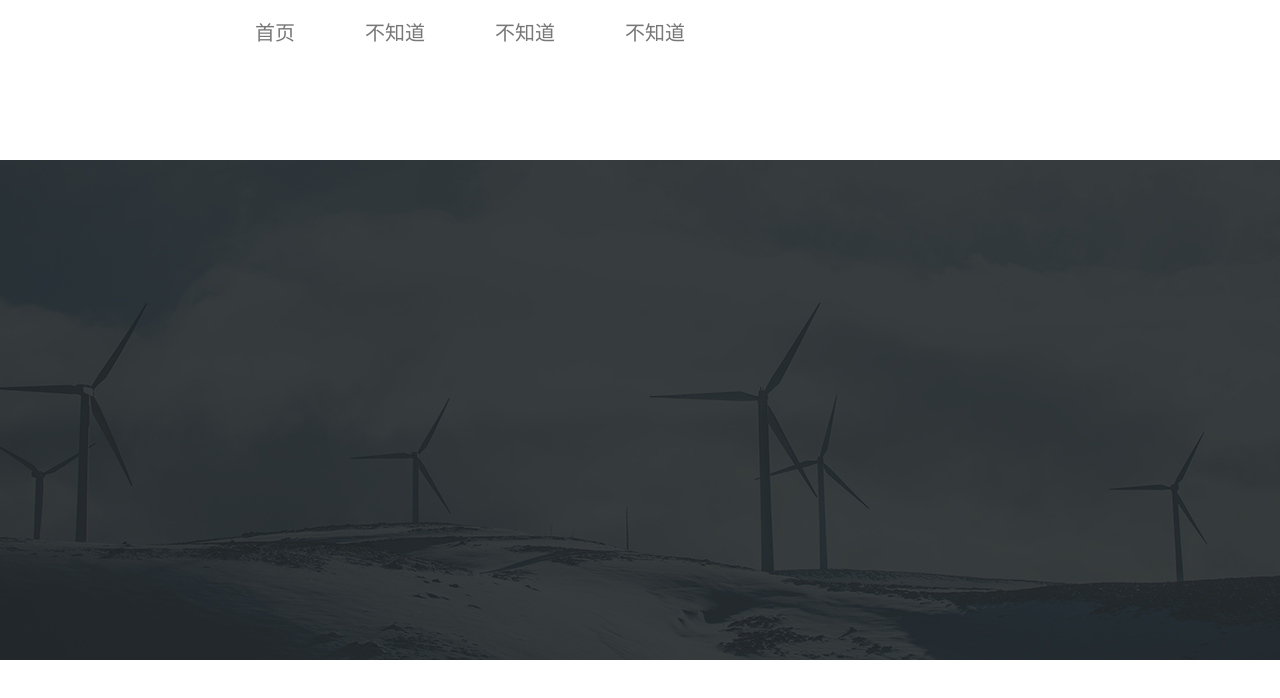
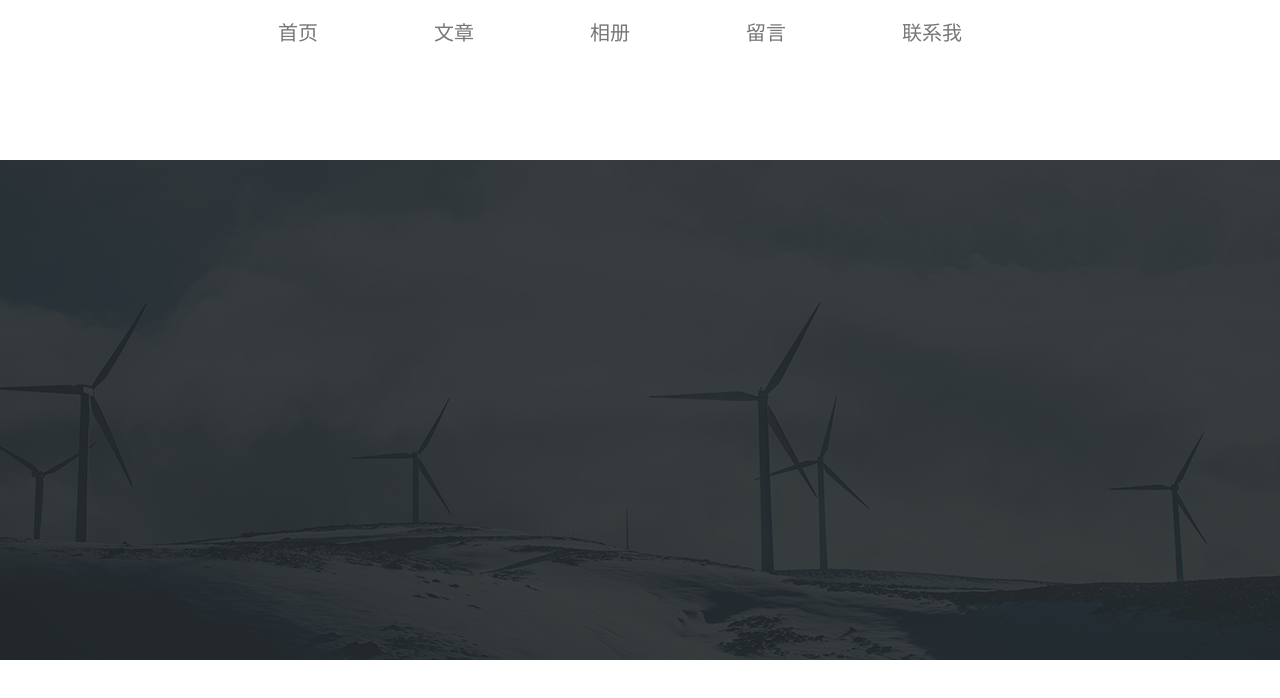
Before and after one commit to jinayao/blog, a Vue app in the folder blog_pre/: page /home in a window 1280 px wide. Shown: the top 698 px of the page. Built offline with nearby package versions, Linux system fonts and the light colour scheme.

Commit message:
导航栏

```diff
--- a/blog_pre/src/components/HeaderNav/HeaderNav.vue
+++ b/blog_pre/src/components/HeaderNav/HeaderNav.vue
@@ -1,17 +1,8 @@
 <template>
   <div class="nav">
     <ul>
-      <li>
-        <a href="#">首页</a>
-      </li>
-      <li>
-        <a href="#">不知道</a>
-      </li>
-      <li>
-        <a href="#">不知道</a>
-      </li>
-      <li>
-        <a href="#">不知道</a>
+      <li v-for="(item,index) in menu" :key="index">
+        <router-link :to="item.path">{{item.name}}</router-link>
       </li>
     </ul>
   </div>
@@ -19,7 +10,8 @@
 
 <script>
 export default {
-  name: "nav"
+  name: "nav",
+  props:["menu"]
 };
 </script>
 
@@ -29,7 +21,7 @@ ul{
   height: 80px;
   display: flex;
   margin: 10px auto;
-  justify-content: flex-start;
+  justify-content: space-around;
   li{
     margin-right: 40px;
   }
--- a/blog_pre/src/router/index.js
+++ b/blog_pre/src/router/index.js
@@ -14,6 +14,26 @@ Vue.use(VueRouter)
     path: '/home',
     name: 'Home',
     component: () => import('../views/Home.vue')
+  },
+  {
+    path: '/article',
+    name: 'Article',
+    component: () => import('../views/Article.vue')
+  },
+  {
+    path: '/contact',
+    name: 'Contact',
+    component: () => import('../views/Contact.vue')
+  },
+  {
+    path: '/message',
+    name: 'Message',
+    component: () => import('../views/Message.vue')
+  },
+  {
+    path: '/photo',
+    name: 'Photo',
+    component: () => import('../views/Photo.vue')
   }
 ]
 
--- /dev/null
+++ b/blog_pre/src/views/Article.vue
@@ -0,0 +1,21 @@
+<template>
+  <div class="Article">
+    留言
+  </div>
+</template>
+
+<script>
+export default {
+  name: "Article",
+  components: {
+
+  }
+};
+</script>
+
+<style lang="less" scoped>
+.Article {
+  width: 100%;
+  height: 100%;
+}
+</style>
--- /dev/null
+++ b/blog_pre/src/views/Contact.vue
@@ -0,0 +1,21 @@
+<template>
+  <div class="Contact">
+    联系我
+  </div>
+</template>
+
+<script>
+export default {
+  name: "Contact",
+  components: {
+
+  }
+};
+</script>
+
+<style lang="less" scoped>
+.Contact {
+  width: 100%;
+  height: 100%;
+}
+</style>
--- a/blog_pre/src/views/Home.vue
+++ b/blog_pre/src/views/Home.vue
@@ -1,6 +1,6 @@
 <template>
   <div class="Home">
-    <HeaderNav></HeaderNav>
+    <HeaderNav :menu="menu"></HeaderNav>
   </div>
 </template>
 
@@ -8,6 +8,32 @@
 import HeaderNav  from "../components/HeaderNav/HeaderNav"
 export default {
   name: "Home",
+  data(){
+    return{
+      menu:[
+        {
+          name:"首页",
+          path:"/home"
+        },
+        {
+          name:"文章",
+          path:"/article"
+        },
+        {
+          name:"相册",
+          path:"/photo"
+        },
+        {
+          name:"留言",
+          path:"/message"
+        },
+        {
+          name:"联系我",
+          path:"/contact"
+        },
+      ]
+    }
+  },
   components: {
     HeaderNav
   }
--- /dev/null
+++ b/blog_pre/src/views/Message.vue
@@ -0,0 +1,21 @@
+<template>
+  <div class="Message">
+    相册
+  </div>
+</template>
+
+<script>
+export default {
+  name: "Message",
+  components: {
+
+  }
+};
+</script>
+
+<style lang="less" scoped>
+.Message {
+  width: 100%;
+  height: 100%;
+}
+</style>
--- /dev/null
+++ b/blog_pre/src/views/Photo.vue
@@ -0,0 +1,21 @@
+<template>
+  <div class="Photo">
+    相册
+  </div>
+</template>
+
+<script>
+export default {
+  name: "Photo",
+  components: {
+
+  }
+};
+</script>
+
+<style lang="less" scoped>
+.Photo {
+  width: 100%;
+  height: 100%;
+}
+</style>
--- a/blog_pre/src/views/Welcome.vue
+++ b/blog_pre/src/views/Welcome.vue
@@ -40,6 +40,9 @@ export default {
     user-select: none;
     a {
       pointer-events: auto;
+      &:hover{
+        color: red;
+      }
     }
     .content__title {
       font-size: 6vw;
```
